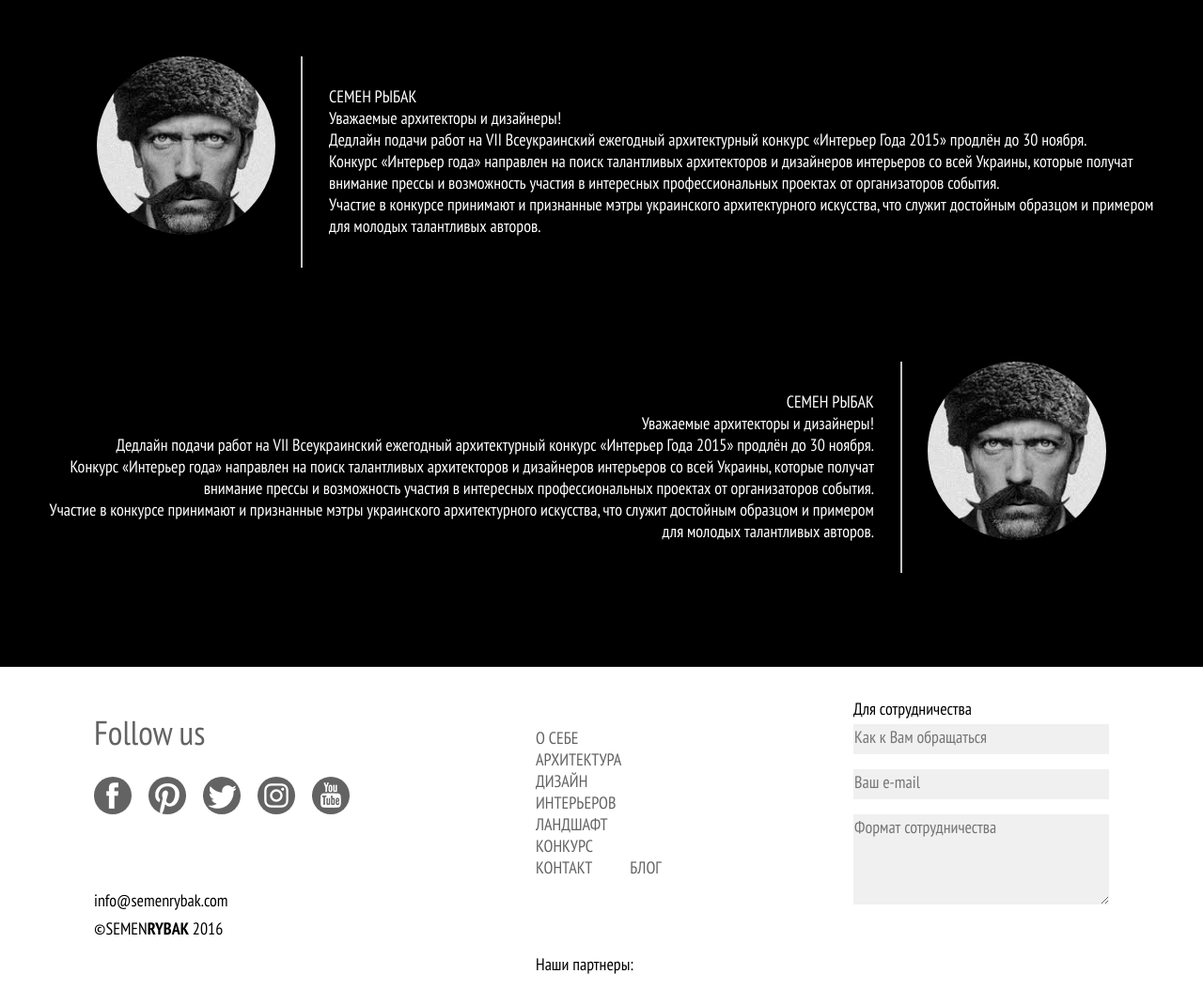
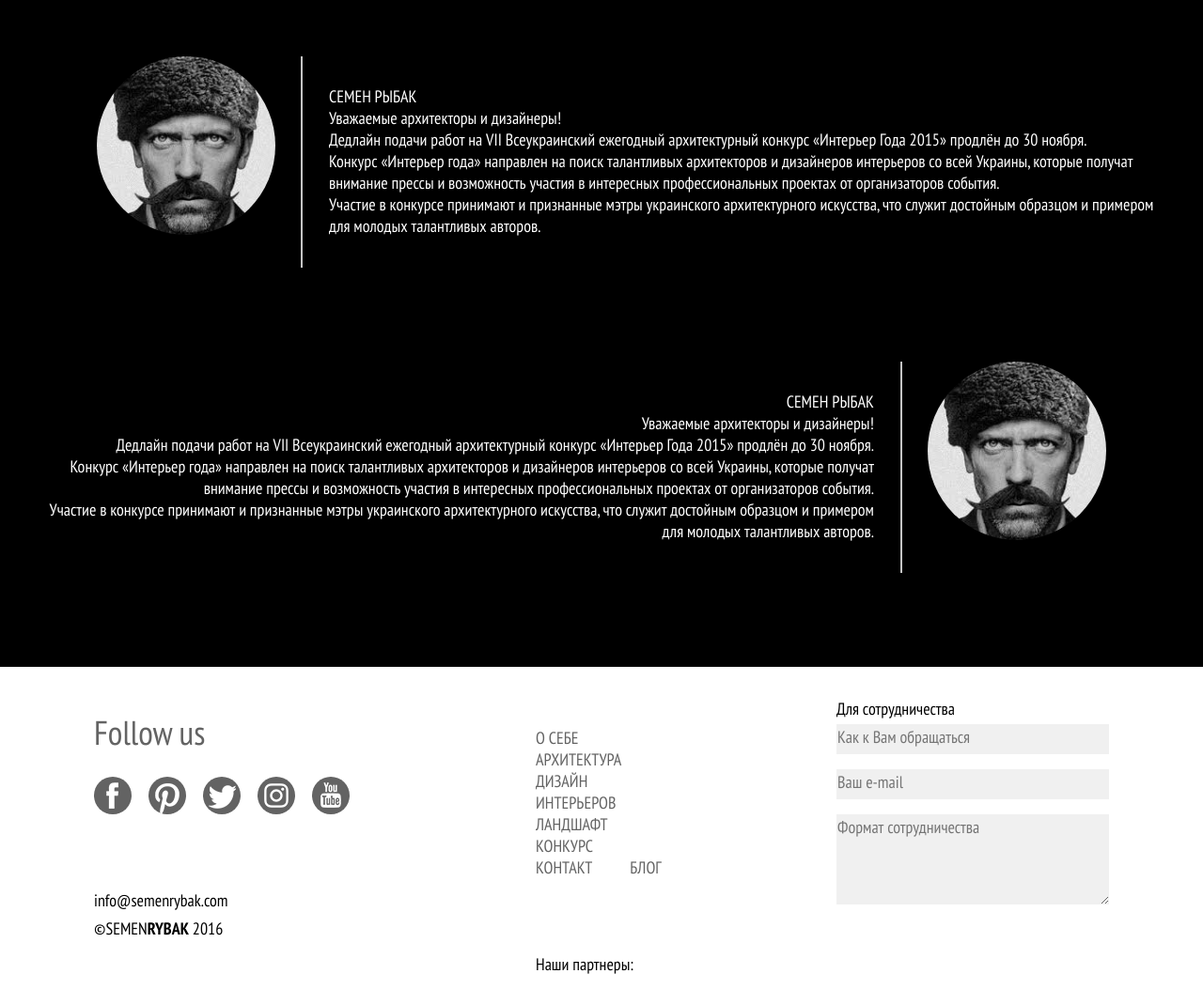
Before and after one commit to Snezhokming/snezhokming.github.io, a plain HTML site: page index.html in a window 1280 px wide. Shown: the part 2454-3507 px from the top of the page at 94% size. Drawn offline with Linux system fonts and the light colour scheme; a web font is replaced by a local one.

Commit message:
Update style.css

```diff
--- a/css/style.css
+++ b/css/style.css
@@ -884,7 +884,7 @@ footer.main .left-block a:hover {
 }
 
 footer.main .right-block {
-	width: 272px;
+	width: 290px;
 }
 
 footer.main .right-block header {
```
